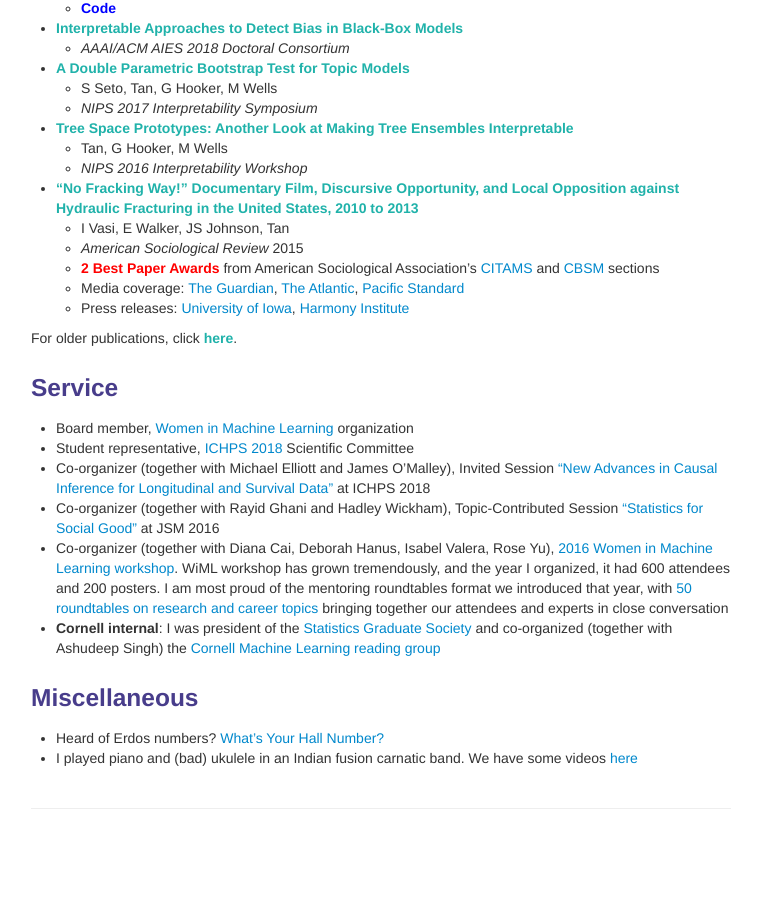
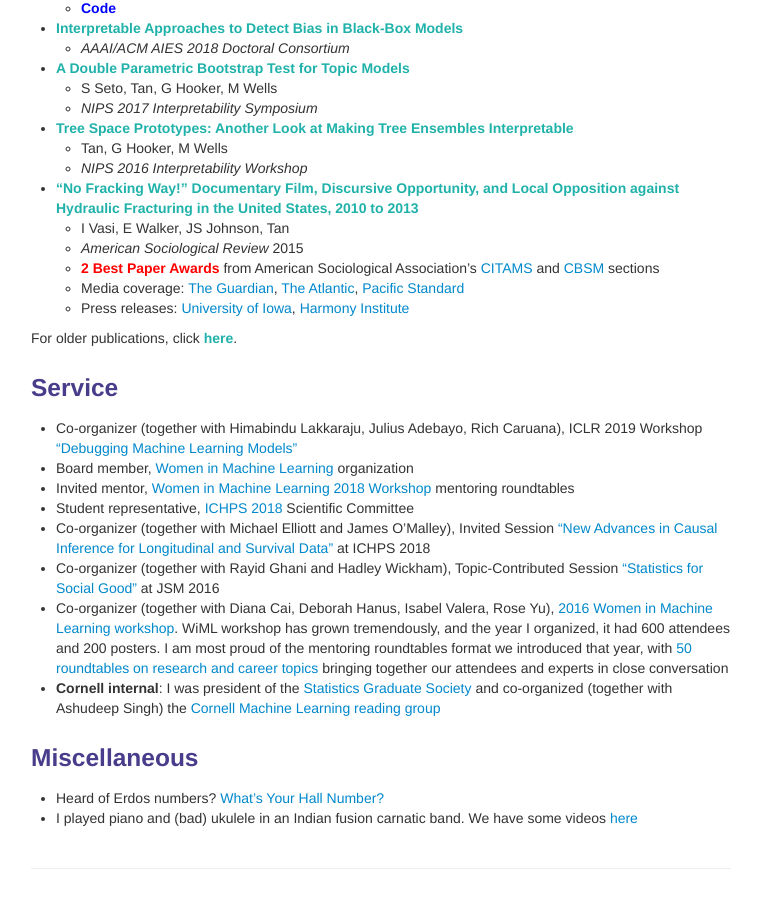
Before and after one commit to shftan/shftan.github.io, a Jekyll site: the page built from index.md, in a window 1280 px wide and 900 px high, scrolled down 1553 px. Shown: the whole window, without its empty margins (259-1020 px from the left). Built offline with Jekyll 4.4.1, drawn with Linux system fonts in a browser that asks for light colours; before the commit the page ends 2393 px from its top, so only the background shows below that.

Commit message:
Update index.md

```diff
--- a/index.md
+++ b/index.md
@@ -97,7 +97,9 @@ For older publications, click <a class="paper" href="olderpublications.html">her
 
 <div class="row-fluid" id="service"><h3>Service</h3>
 </div>
+- Co-organizer (together with Himabindu Lakkaraju, Julius Adebayo, Rich Caruana), ICLR 2019 Workshop [“Debugging Machine Learning Models”](https://iclr.cc/Conferences/2019/Schedule?showEvent=628)
 - Board member, [Women in Machine Learning](https://wimlworkshop.org) organization
+- Invited mentor, [Women in Machine Learning 2018 Workshop](https://wimlworkshop.org/2018) mentoring roundtables
 - Student representative, [ICHPS 2018](http://ww2.amstat.org/meetings/ichps/2018/) Scientific Committee
 - Co-organizer (together with Michael Elliott and James O'Malley),  Invited Session ["New Advances in Causal Inference for Longitudinal and Survival Data"](http://ww2.amstat.org/meetings/ichps/2018/onlineprogram/Program.cfm) at ICHPS 2018
 - Co-organizer (together with Rayid Ghani and Hadley Wickham), Topic-Contributed Session ["Statistics for Social Good"](http://shftan.github.io/jsmsocialgood/) at JSM 2016
```
